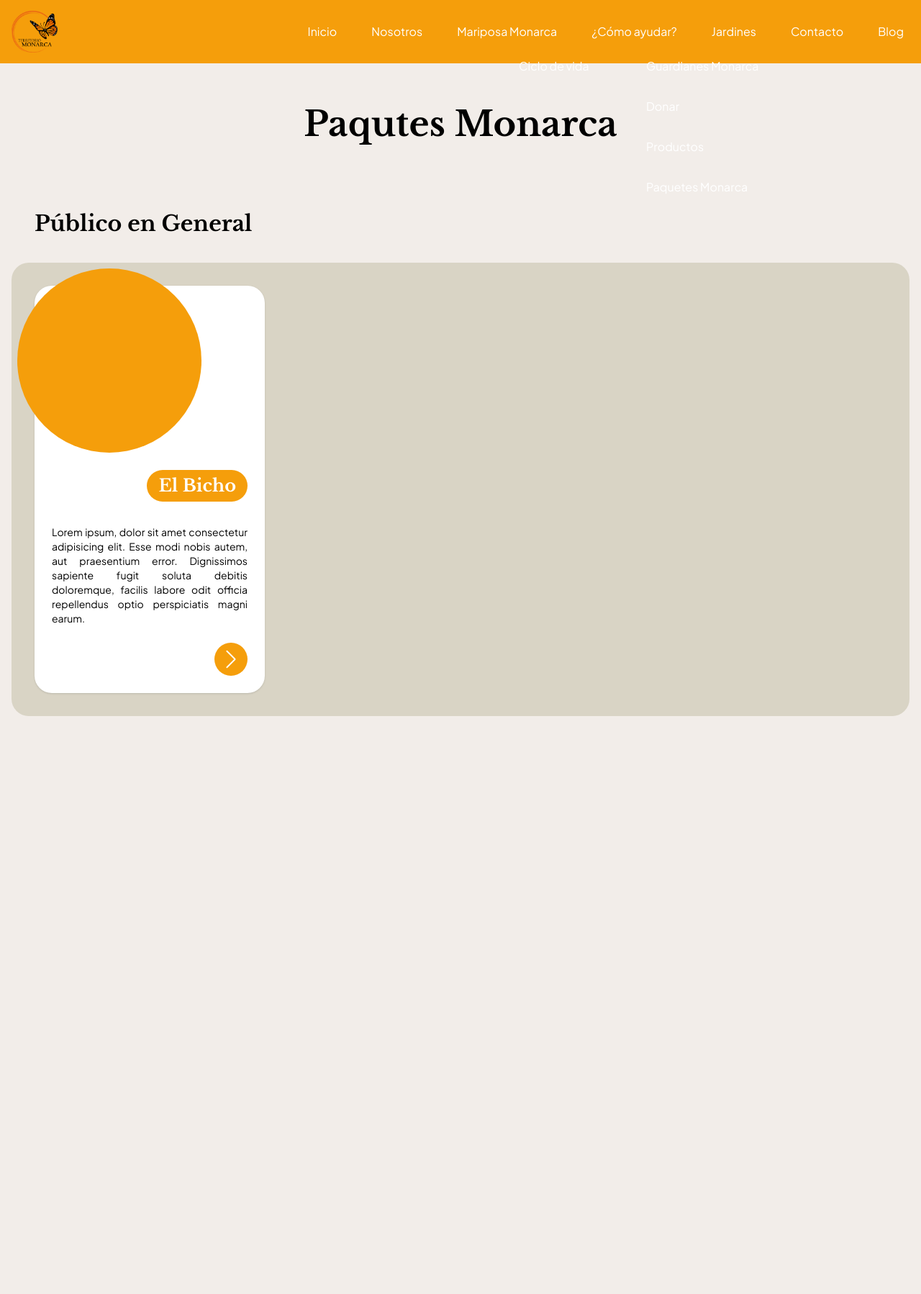
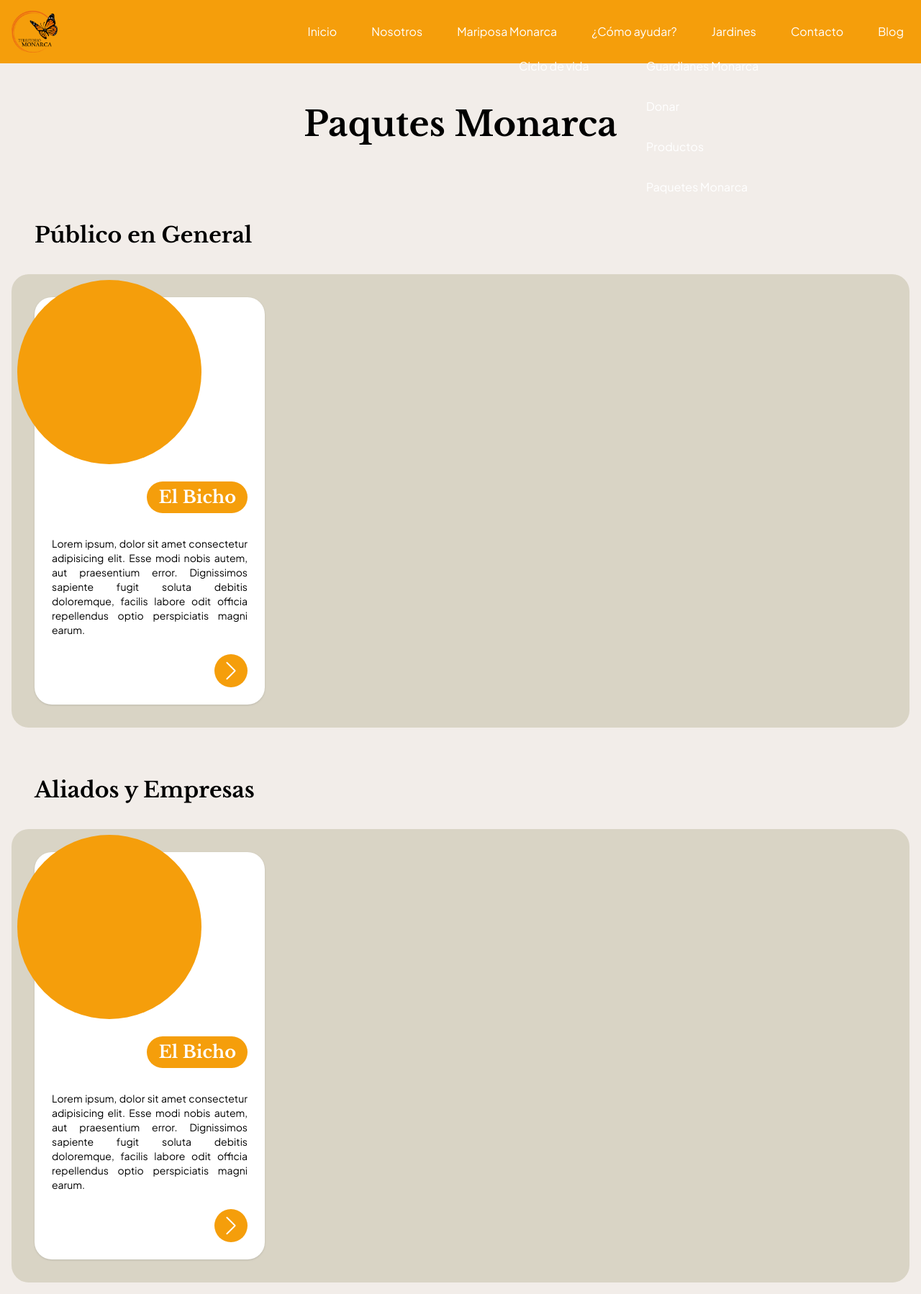
Before and after one commit to fernando801/TerritorioMonarca, a Next.js app: page /como_ayudar/paquetes in a window 1280 px wide. Shown: the whole page at 72% size. Before the commit the page ends 995 px from the top, so only its background shows below. Built offline with nearby package versions, Linux system fonts and the light colour scheme.

Commit message:
Added Aliados y empresas to paquetes

```diff
--- a/pages/como_ayudar/guardianes.js
+++ b/pages/como_ayudar/guardianes.js
@@ -57,7 +57,7 @@ export default function Guardianes() {
               alt='guardianes logo'
             />
           </div>
-          <Link href='/productos/'>
+          <Link href='/como_ayudar/paquetes/'>
             <div className='pill mx-auto mt-4 cursor-pointer px-8 py-2 font-serif text-xl hover:bg-amber-400 active:scale-95'>
               Conoce Nuestros Paquetes
             </div>
--- a/pages/como_ayudar/paquetes.js
+++ b/pages/como_ayudar/paquetes.js
@@ -14,13 +14,19 @@ export default function Jardines () {
         </article>
       </section>
       <section>
-        <article className='mx-auto container px-4'>
+        <article className='mx-auto container p-4'>
           <h3 className='p-8'>Público en General</h3>
           <div className='rounded-3xl bg-clay-300 p-8 overflow-auto'>
             <PaqueteMonarca title={'El Bicho'}/>
           </div>
         </article>
       </section>
+      <article className='mx-auto container p-4'>
+          <h3 className='p-8'>Aliados y Empresas</h3>
+          <div className='rounded-3xl bg-clay-300 p-8 overflow-auto'>
+            <PaqueteMonarca title={'El Bicho'}/>
+          </div>
+        </article>
     </>
   )
 }
```
